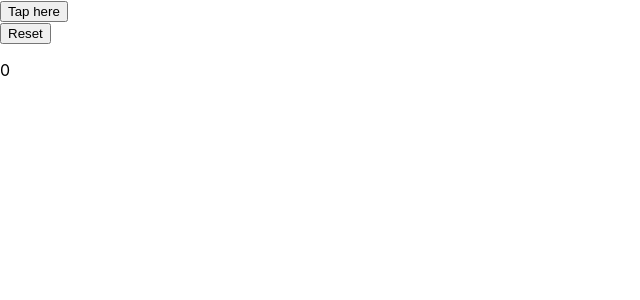
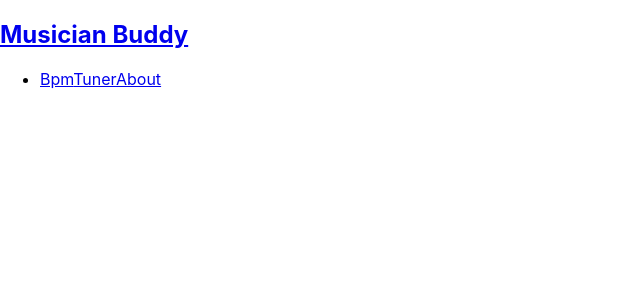
Before and after one commit to antoniopedrodantas/musician-buddy, a React (Create React App) app: page /#/ in a window 1280 px wide. Shown: the top 300 px of the page, without its empty margins (0-640 px from the left). Built offline with nearby package versions, Linux system fonts and the light colour scheme.

Commit message:
added navbar and tuner (only a key)

```diff
--- a/package.json
+++ b/package.json
@@ -9,6 +9,7 @@
     "moment": "^2.29.1",
     "react": "^17.0.2",
     "react-dom": "^17.0.2",
+    "react-router-dom": "^5.3.0",
     "react-scripts": "4.0.3",
     "web-vitals": "^1.0.1"
   },
--- a/src/App.js
+++ b/src/App.js
@@ -1,12 +1,34 @@
-import './App.css';
+// Styling
+import "./App.css";
 
-// components
-import BpmCounter from "./components/BpmCounter";
+// Components
+import BpmCounter from "./components/BpmCounter/BpmCounter";
+import Tuner from "./components/Tuner/Tuner";
+import Navbar from "./components/Navbar/Navbar";
+
+// Dependencies
+import { HashRouter as Router, Route, Switch } from "react-router-dom";
 
 function App() {
   return (
     <>
-      <BpmCounter />
+      <Router>
+        <Navbar />
+          <Switch>
+            <Route exact path="/">
+              {/* TODO: Home Page */}
+            </Route>
+            <Route exact path="/bpm-counter">
+              <BpmCounter />
+            </Route>
+            <Route exact path="/tuner">
+              <Tuner />
+            </Route>
+            <Route exact path="/about">
+              {/* TODO: About */}
+            </Route>
+          </Switch>
+      </Router>
     </>
   );
 }
--- /dev/null
+++ b/src/components/Navbar/Navbar.js
@@ -0,0 +1,21 @@
+import React from "react";
+import { Link } from "react-router-dom";
+
+export function Navbar() {
+  return (
+    <nav>
+      <h1>
+        <Link to="/">Musician Buddy</Link>
+      </h1>
+      <ul>
+        <li>
+          <Link to="/bpm-counter">Bpm</Link>
+          <Link to="/tuner">Tuner</Link>
+          <Link to="/about">About</Link>
+        </li>
+      </ul>
+    </nav>
+  );
+}
+
+export default Navbar;
--- /dev/null
+++ b/src/components/Tuner/Tuner.js
@@ -0,0 +1,18 @@
+import React from "react";
+import aKey from "./a-key.wav";
+
+export function Tuner() {
+
+  const handlePlay = () => {
+    let audio = new Audio(aKey);
+    audio.play();
+  };
+
+  return (
+    <div>
+      <button onClick={handlePlay}>Play</button>
+    </div>
+  );
+}
+
+export default Tuner;
```
Also changed, not shown: src/components/BpmCounter/BpmCounter.js (renamed from src/components/BpmCounter.js), 2 other files (tests, documents, lock files or other folders).
